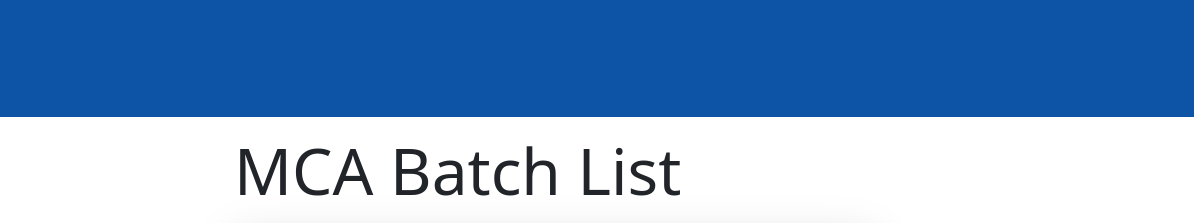
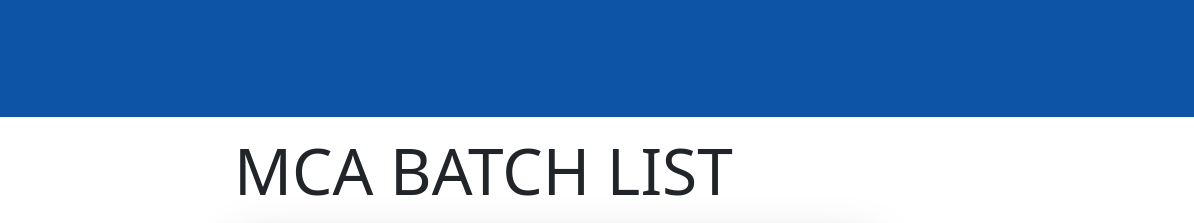
Before and after one commit to suyog200/DCST-resource-managment-system, a website: page studentBatch.html in a window 1280 px wide. Shown: the top 223 px of the page, 86-1280 px from the left. Drawn offline with nearby package versions, Linux system fonts and the light colour scheme.

Commit message:
update_final

```diff
--- a/studentBatch.html
+++ b/studentBatch.html
@@ -15,7 +15,7 @@
           </a>
         </div>
       </nav>
-    <h1 class="display-3 m-3 mx-auto w-50">MCA Batch List</h1>
+    <h1 class="display-3 m-3 mx-auto w-50">MCA BATCH LIST</h1>
     <div class="list_box">
       <div class="shadow-lg p-3 mb-5 bg-white rounded mx-auto w-50"><a href="#" class="link-success link-offset-2 link-underline-opacity-25 link-underline-opacity-100-hover" style="font-size: 30px;text-decoration: none;font-weight: bold;" >Batch 22-24</a></div>
       <div class="shadow-lg p-3 mb-5 bg-white rounded mx-auto w-50"><a href="#" class="link-success link-offset-2 link-underline-opacity-25 link-underline-opacity-100-hover" style="font-size: 30px;text-decoration: none;font-weight: bold;">Batch 21-23</a></div>
```
